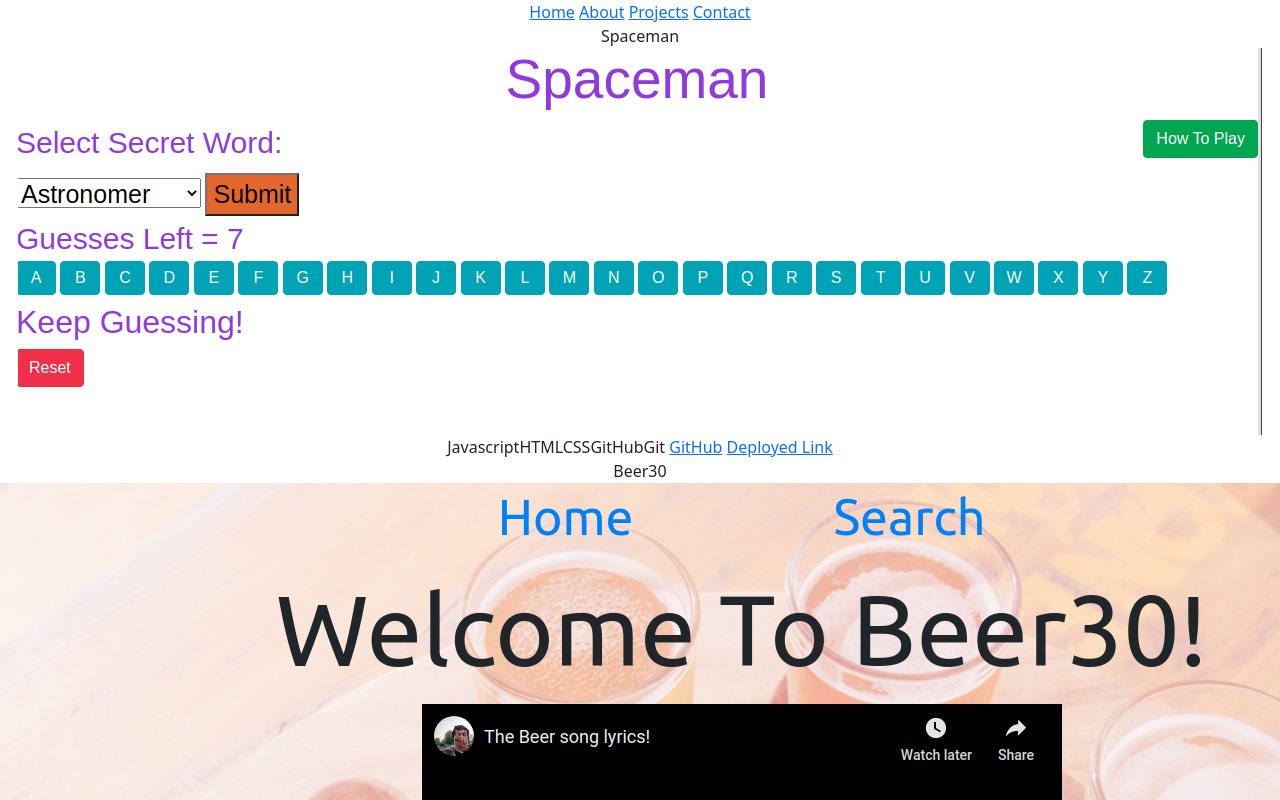
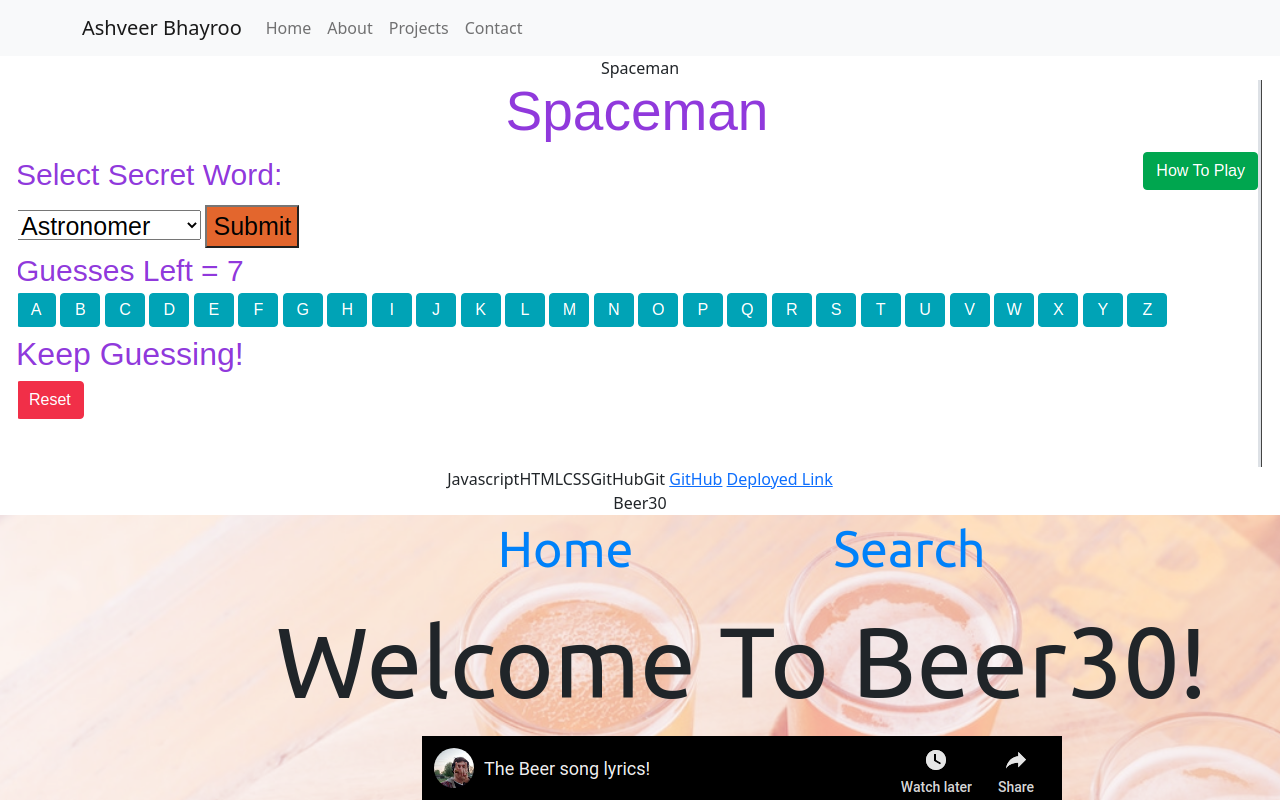
Before and after one commit to AshveerB/dossier, a React (Create React App) app: page /projects in a window 1280 px wide. Shown: the top 800 px of the page. Built offline with nearby package versions, Linux system fonts and the light colour scheme.

Commit message:
add bootstrap to navbar

```diff
--- a/src/App.js
+++ b/src/App.js
@@ -1,12 +1,12 @@
 import './App.css';
 import { Routes, Route } from 'react-router-dom';
-import Navbar from './components/nav/Navbar.jsx';
+import NavBar from './components/nav/NavBar.jsx';
 import { Home, About, Projects, Contact } from './views';
 
 function App() {
 	return (
 		<div className='App'>
-			<Navbar />
+			<NavBar />
 			<Routes>
 				<Route path='/' element={<Home />} />
 				<Route path='about' element={<About />} />
--- /dev/null
+++ b/src/components/nav/NavBar.jsx
@@ -0,0 +1,23 @@
+import React from 'react';
+import { Navbar, Container, Nav } from 'react-bootstrap'
+
+function NavBar(props) {
+    return (
+        <Navbar bg="light" expand="lg">
+            <Container>
+                <Navbar.Brand href="/">Ashveer Bhayroo</Navbar.Brand>
+                <Navbar.Toggle aria-controls="basic-navbar-nav" />
+                <Navbar.Collapse id="basic-navbar-nav">
+                    <Nav className="me-auto">
+                        <Nav.Link href="/">Home</Nav.Link>
+                        <Nav.Link href="/about">About</Nav.Link>
+                        <Nav.Link href="/projects">Projects</Nav.Link>
+                        <Nav.Link href="/contact">Contact</Nav.Link>
+                    </Nav>
+                </Navbar.Collapse>
+            </Container>
+        </Navbar>
+    );
+}
+
+export default NavBar;
--- a/src/components/nav/Navbar.jsx
+++ /dev/null
@@ -1,16 +0,0 @@
-import React from 'react';
-import { Link } from "react-router-dom";
-
-
-function Navbar(props) {
-    return (
-        <div>
-            <Link to='/'>Home</Link>{" "}
-            <Link to='/about'>About</Link>{" "}
-            <Link to='/projects'>Projects</Link>{" "}
-            <Link to='/contact'>Contact</Link>
-        </div>
-    );
-}
-
-export default Navbar;
--- a/src/views/projects/Projects.jsx
+++ b/src/views/projects/Projects.jsx
@@ -5,7 +5,6 @@
     return (
         <div>
             {projects.map(project => {
-                console.log(project.image);
                 return (
                     <div key={project.id}>
                     <div>{project.title}</div>{" "}
```
